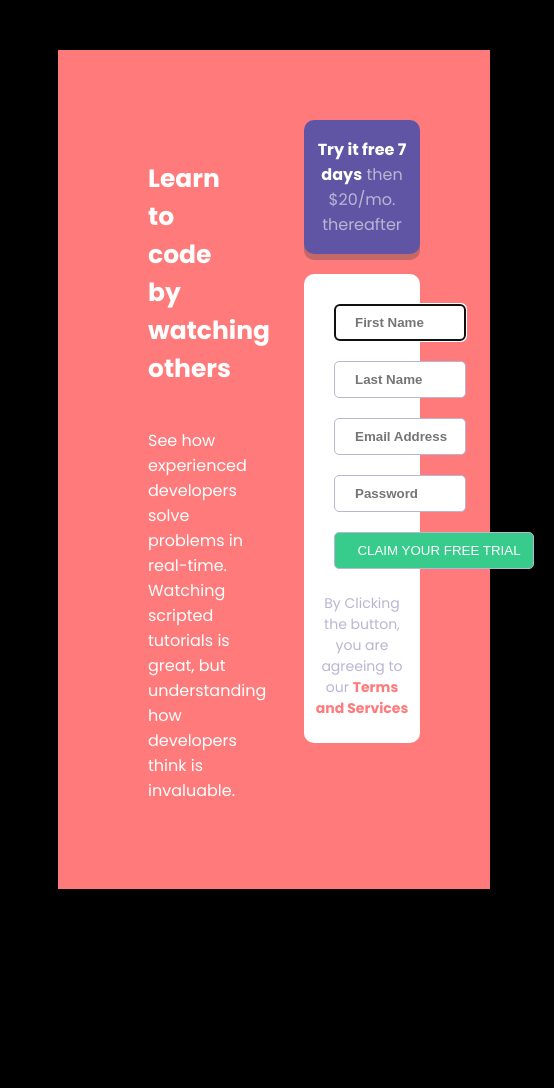
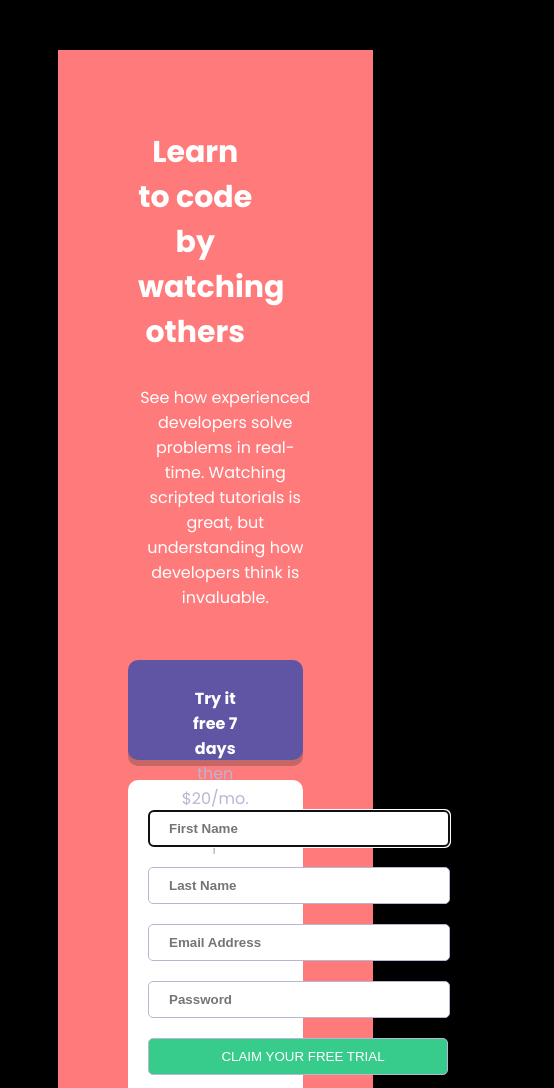
Before and after one commit to judithgeorge/judithgeorge.github.io, a plain HTML site: page RegForm.html in a window 390 px wide. Shown: the top 1088 px of the page, 554 px wide, since content can reach past the window. Before the commit the page ends 897 px from the top, so only its background shows below. Drawn offline with Linux system fonts and the light colour scheme.

Commit message:
Update 1

```diff
--- a/StyleRegForm.css
+++ b/StyleRegForm.css
@@ -1,33 +1,5 @@
 
-@media screen and (max-width : 1000px) {
-    input{
-        max-width: 100px;
-        margin: 0px;
-        padding: 0px;
-    }
-
-    input[type=submit] {
-        max-width: 200px;
-    }
-
-    h1{
-       font-size: 25px;
-    }
-}
-
-@media screen and (min-width : 1000px) {
-    h1{
-    font-size:50px
-    }
-}
-
-body{
-    background-color: #000000;
-}
-
-.bodyDiv{
-    background-color: hsl(0, 100%, 74%); width: fit-content; margin-left: 50px; margin-top: 50px; padding: 50px;
-}
+@media screen and (max-width : 1440px) {
 
     .grid-container {
         display: grid;
@@ -43,6 +15,21 @@ body{
         color: #ffffff;
     }
 
+
+    h1{
+        font-weight: bolder;
+        padding: 20px;
+        padding-right: 60px;
+        margin: 20px;
+        font-size: 50px;
+    }
+
+    .grid-item1 p{
+        padding-left: 20px;
+        margin-left: 20px;
+        font-size: 16px;
+    }
+
     .grid-item2 {
         grid-column: 2;
         text-align: center;
@@ -51,20 +38,7 @@ body{
         grid-row: 1 / span 3;
     }
 
-h1{
-    font-weight: bolder;
-    padding: 20px;
-    padding-right: 60px;
-    margin: 20px;
-}
-
-.grid-item1 p{
-    padding-left: 20px;
-    margin-left: 20px;
-    font-size: 16px;
-}
-
-.tryDiv{
+    .grid-item2 .tryDiv{
         background-color: hsl(248, 32%, 49%);
         border-radius: 10px;
         padding: 1px;
@@ -72,23 +46,30 @@ h1{
         box-shadow: 0px 6px 0px 0px rgba(65, 61, 61, 0.315);
     }
 
-.tryDiv span{
+    .grid-item2 .tryDiv span{
         color: #ffffff;
         font-weight: bold;
     }
 
-.tryDiv p{
+    .grid-item2 .tryDiv p{
         color: hsl(246, 25%, 77%);
     }
 
-.formDiv{
+    .grid-item2 .tryDiv p{
+        color: hsl(246, 25%, 77%);
+        text-align: center;
+        word-wrap: break-word;
+    }
+
+    .grid-item2 .formDiv{
         background-color: #ffffff;
         border-radius: 10px;
         margin: 20px;
         padding: 20px 10px 10px 10px;
+        box-shadow: 0px 6px 0px 0px rgba(65, 61, 61, 0.315);
     }
 
-input{
+    .grid-item2 input{
         background-color: none;
         width: 400px;
         margin: 10px 20px;
@@ -99,7 +80,7 @@ input{
         font-weight: bold;
     }
 
-input[type="submit"] {
+    .grid-item2 input[type="submit"] {
         background-color: hsl(154, 59%, 51%);
         width: 430px;
         margin: 10px 20px;
@@ -107,13 +88,118 @@ input[type="submit"] {
         font-weight: normal;
     }
 
-.formDiv p{
+    .grid-item2 .formDiv p{
         color: hsl(246, 25%, 77%);
         font-size: 14px;
     }
 
-.formDiv span a{
+    .grid-item2 .formDiv span a{
         text-decoration: none;
         color: hsl(0, 100%, 74%);
         font-weight: bold;
     }
+}
+
+@media screen and (max-width : 700px) {
+    .grid-container {
+        display: grid;
+        gap: 20px 20px;
+        grid-template-columns: 55vw;
+        grid-template-rows: auto auto;
+    }
+
+    .grid-item1 {
+        grid-column: 1;
+        font-family: 'Poppins', sans-serif;
+        grid-row: 1;
+        color: #ffffff;
+    }
+
+    .grid-item1 h1{
+        font-weight: bolder;
+        margin: 10px;
+        text-align: center;
+        font-size: 30px;
+    }
+
+    .grid-item1  p{
+        text-align: center;
+        margin: 10px;
+        font-size: 16px;
+    }
+
+    .grid-item2 {
+        grid-column: 1;
+        text-align: center;
+        font-family: 'Poppins', sans-serif;
+        font-size: 16px;
+        grid-row: 2;
+    }
+
+    .grid-item2 .tryDiv{
+        background-color: hsl(248, 32%, 49%);
+        border-radius: 10px;
+        padding: 10px 50px 10px 50px;
+        margin: 20px;
+        height: 80px;
+
+        text-align: center;
+        word-wrap: break-word;
+        box-shadow: 0px 6px 0px 0px rgba(65, 61, 61, 0.315);
+    }
+
+    .grid-item2 .tryDiv span{
+        color: #ffffff;
+        font-weight: bold;
+    }
+
+    .grid-item2 .tryDiv p{
+        color: hsl(246, 25%, 77%);
+    }
+
+    .grid-item2 .formDiv{
+        background-color: #ffffff;
+        border-radius: 10px;
+        margin: 20px;
+        padding: 20px 10px 10px 10px;
+        box-shadow: 0px 6px 0px 0px rgba(65, 61, 61, 0.315);
+    }
+
+    .grid-item2 input{
+        background-color: none;
+        width: 270px;
+        margin: 10px 10px;
+        padding: 10px 10px 10px 20px;
+        border-radius: 5px;
+        border: 1px solid;
+        border-color: hsl(246, 25%, 77%);
+        font-weight: bold;
+    }
+
+    .grid-item2 input[type="submit"] {
+        background-color: hsl(154, 59%, 51%);
+        width: 300px;
+        margin: 10px 10px;
+        color: #ffffff;
+        font-weight: normal;
+    }
+
+    .grid-item2 .formDiv p{
+        color: hsl(246, 25%, 77%);
+        font-size: 14px;
+    }
+
+    .grid-item2 .formDiv span a{
+        text-decoration: none;
+        color: hsl(0, 100%, 74%);
+        font-weight: bold;
+    }
+}
+
+body{
+    background-color: #000000;
+}
+
+.bodyDiv{
+    background-color: hsl(0, 100%, 74%); width: fit-content; margin-left: 50px; margin-top: 50px; padding: 50px;
+}
```
Lines whose indentation alone changed are shown as unchanged.
